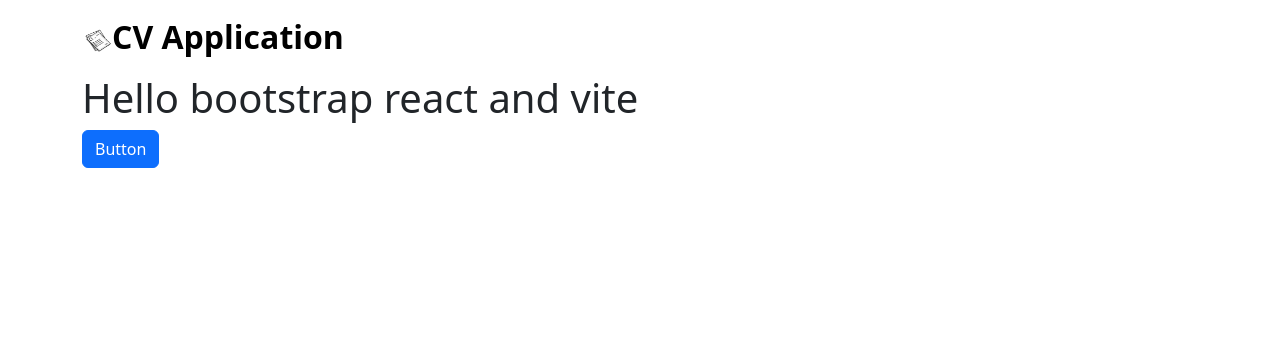
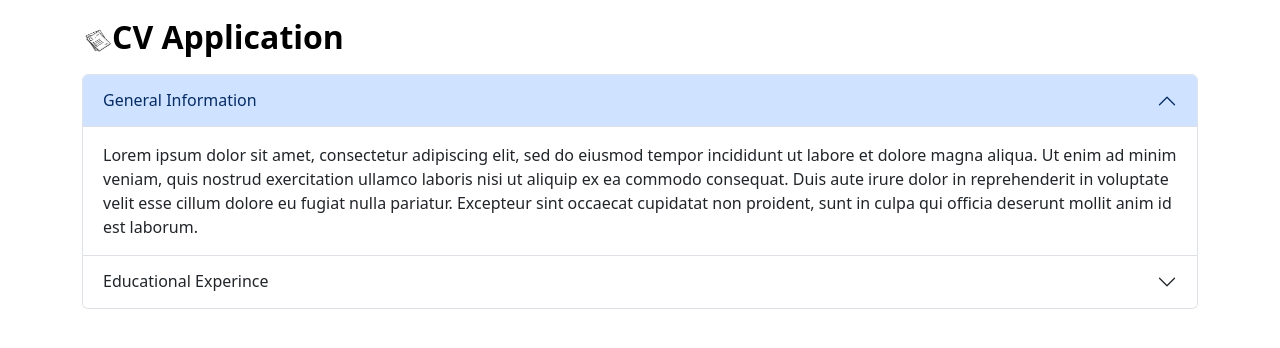
Before and after one commit to MwVc/cv-application, a React (Vite) app: page / in a window 1280 px wide. Shown: the top 348 px of the page. Built offline with nearby package versions, Linux system fonts and the light colour scheme.

Commit message:
Create accordion

```diff
--- a/src/App.jsx
+++ b/src/App.jsx
@@ -1,12 +1,37 @@
 import { useState } from "react";
 import "./App.css";
+import { Accordion } from "react-bootstrap";
 import "bootstrap/dist/css/bootstrap.min.css";
 
 function App() {
   return (
     <div className="container">
-      <h1>Hello bootstrap react and vite</h1>
-      <button className="btn btn-primary">Button</button>
+      <Accordion defaultActiveKey="0">
+        <Accordion.Item eventKey="0">
+          <Accordion.Header>General Information</Accordion.Header>
+          <Accordion.Body>
+            Lorem ipsum dolor sit amet, consectetur adipiscing elit, sed do
+            eiusmod tempor incididunt ut labore et dolore magna aliqua. Ut enim
+            ad minim veniam, quis nostrud exercitation ullamco laboris nisi ut
+            aliquip ex ea commodo consequat. Duis aute irure dolor in
+            reprehenderit in voluptate velit esse cillum dolore eu fugiat nulla
+            pariatur. Excepteur sint occaecat cupidatat non proident, sunt in
+            culpa qui officia deserunt mollit anim id est laborum.
+          </Accordion.Body>
+        </Accordion.Item>
+        <Accordion.Item eventKey="1">
+          <Accordion.Header>Educational Experince</Accordion.Header>
+          <Accordion.Body>
+            Lorem ipsum dolor sit amet, consectetur adipiscing elit, sed do
+            eiusmod tempor incididunt ut labore et dolore magna aliqua. Ut enim
+            ad minim veniam, quis nostrud exercitation ullamco laboris nisi ut
+            aliquip ex ea commodo consequat. Duis aute irure dolor in
+            reprehenderit in voluptate velit esse cillum dolore eu fugiat nulla
+            pariatur. Excepteur sint occaecat cupidatat non proident, sunt in
+            culpa qui officia deserunt mollit anim id est laborum.
+          </Accordion.Body>
+        </Accordion.Item>
+      </Accordion>
     </div>
   );
 }
```
